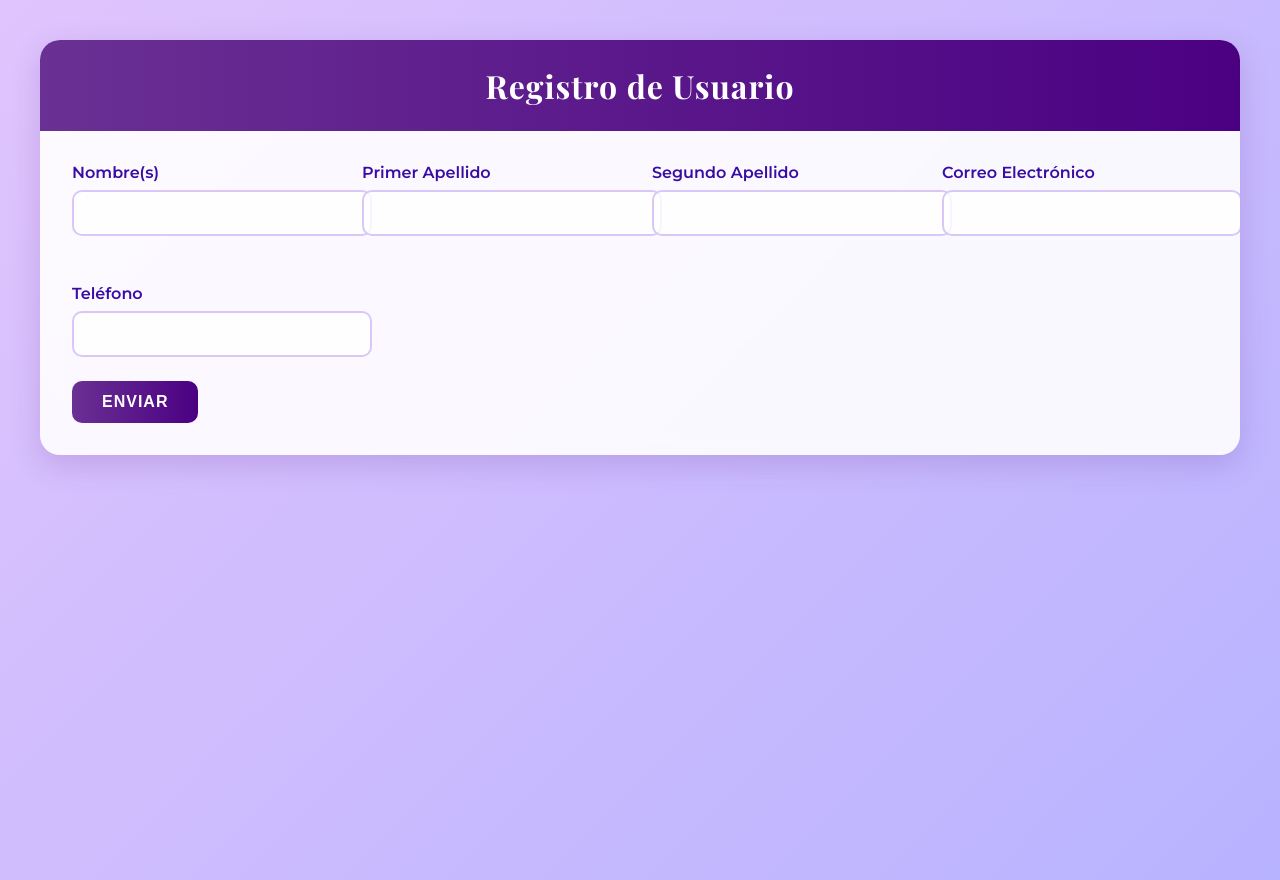
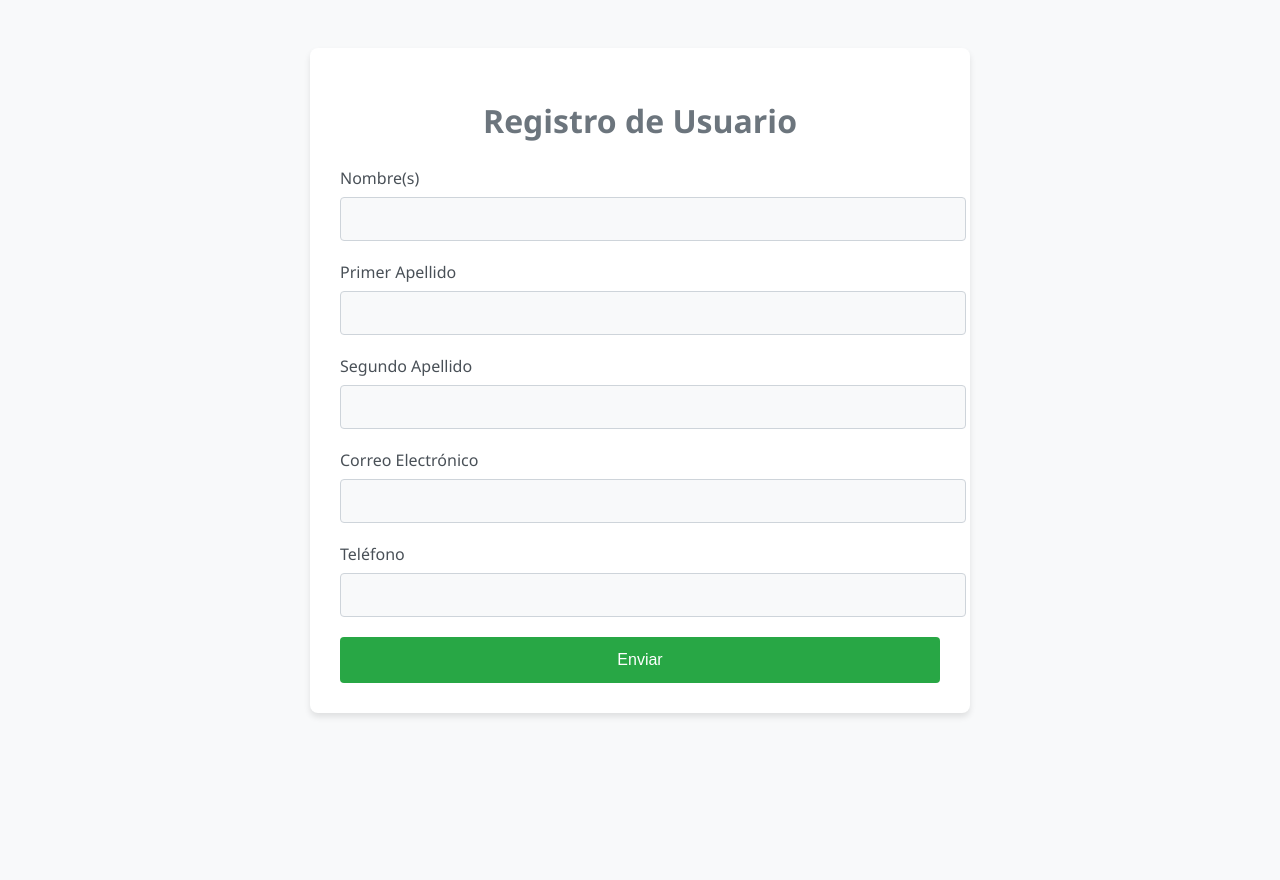
Before and after one commit to DannyDuarte/Formulario, a PHP site: page / in a window 1280 px wide. After the commit the page ends 717 px from the top, so only its background shows below. Run offline with PHP 8.4, Linux system fonts and the light colour scheme; data that the repository does not hold is empty; some libraries are stand-ins or nearby versions.

Commit message:
index.php

```diff
--- a/index.php
+++ b/index.php
@@ -8,7 +8,7 @@ error_reporting(E_ALL);
 define('DB_SERVER', 'tcp:database0123.database.windows.net,1433');
 define('DB_DATABASE', 'Lab5_1PaaS');
 define('DB_USERNAME', 'database0123');
-define('DB_PASSWORD', 'Hola12345678');
+define('DB_PASSWORD', 'Hola12345678'); // Cambia esto por tu contraseña real
 
 // Función para validar datos
 function validarDatos($datos) {
@@ -38,6 +38,7 @@ $error = false;
 $registros = [];
 
 try {
+    // Conexión usando PDO con tu configuración
     $conn = new PDO("sqlsrv:server = ".DB_SERVER."; Database = ".DB_DATABASE, DB_USERNAME, DB_PASSWORD);
     $conn->setAttribute(PDO::ATTR_ERRMODE, PDO::ERRMODE_EXCEPTION);
 
@@ -55,6 +56,7 @@ try {
                 ':correo' => $_POST['correo'],
                 ':telefono' => preg_replace('/[^0-9]/', '', $_POST['telefono'])
             ]);
+
             $mensaje = 'Datos guardados correctamente.';
         } else {
             $error = true;
@@ -62,6 +64,7 @@ try {
         }
     }
 
+    // Obtener registros
     $stmt = $conn->query("SELECT * FROM [dbo].[usuarios] ORDER BY id DESC");
     $registros = $stmt->fetchAll(PDO::FETCH_ASSOC);
 
@@ -75,226 +78,147 @@ try {
 <html lang="es">
 <head>
     <meta charset="UTF-8">
-    <meta name="viewport" content="width=device-width, initial-scale=1.0">
-    <title>Registro de Usuario</title>
-    <link href="https://fonts.googleapis.com/css2?family=Montserrat:wght@400;600&family=Playfair+Display:wght@700&display=swap" rel="stylesheet">
+    <title>Formulario de Registro</title>
     <style>
-        :root {
-            --primary: #6a3093;
-            --primary-light: #a044ff;
-            --secondary: #4b0082;
-            --dark: #2d0a4a;
-            --light: #f9f5ff;
-            --text: #3a0ca3;
-            --success: #9d4edd;
-            --danger: #ff006e;
+        body {
+            font-family: 'Segoe UI', Tahoma, Geneva, Verdana, sans-serif;
+            background-color: #f8f9fa;
+            padding: 40px;
+            color: #343a40;
         }
-
-        body {
-            background: linear-gradient(135deg, #e0c4fd 0%, #b8b3ff 100%);
-            font-family: 'Montserrat', sans-serif;
-            min-height: 100vh;
-            padding: 2rem;
-            color: var(--dark);
+        .form-container {
+            background: #ffffff;
+            padding: 30px;
+            border-radius: 8px;
+            max-width: 600px;
+            margin: auto;
+            box-shadow: 0 4px 6px rgba(0,0,0,0.1);
         }
-
-        .container {
-            max-width: 1200px;
-            margin: 0 auto;
+        h1, h2 {
+            text-align: center;
+            color: #495057;
         }
-
-        .card {
-            background: rgba(255, 255, 255, 0.9);
-            backdrop-filter: blur(10px);
-            border-radius: 20px;
-            box-shadow: 0 10px 30px rgba(106, 48, 147, 0.2);
-            overflow: hidden;
-            margin-bottom: 2rem;
+        h1 {
+            color: #6c757d;
+            margin-bottom: 25px;
         }
-
-        .card-header {
-            background: linear-gradient(to right, var(--primary), var(--secondary));
-            color: white;
-            padding: 1.5rem;
-            text-align: center;
+        .form-group {
+            margin-bottom: 20px;
         }
-
-        .card-header h1, .card-header h2 {
-            font-family: 'Playfair Display', serif;
-            font-weight: 700;
-            margin: 0;
-            letter-spacing: 1px;
+        label {
+            display: block;
+            margin-bottom: 8px;
+            color: #495057;
+            font-weight: 500;
         }
-
-        .card-body {
-            padding: 2rem;
+        input {
+            width: 100%;
+            padding: 12px;
+            font-size: 16px;
+            border: 1px solid #ced4da;
+            border-radius: 4px;
+            background-color: #f8f9fa;
+            color: #495057;
+            transition: border-color 0.3s;
         }
-
-        .form-grid {
-            display: grid;
-            grid-template-columns: repeat(auto-fit, minmax(250px, 1fr));
-            gap: 1.5rem;
+        input:focus {
+            border-color: #80bdff;
+            outline: 0;
+            box-shadow: 0 0 0 0.2rem rgba(0,123,255,0.25);
+            background-color: #fff;
         }
-
-        .form-group {
-            margin-bottom: 1.5rem;
-        }
-
-        .form-group label {
-            display: block;
-            margin-bottom: 0.5rem;
-            font-weight: 600;
-            color: var(--text);
-        }
-
-        .form-control {
+        .btn-submit {
             width: 100%;
-            padding: 12px 15px;
-            border: 2px solid #d9c7f8;
-            border-radius: 10px;
-            font-size: 1rem;
-            transition: all 0.3s;
-            background-color: rgba(255, 255, 255, 0.8);
-        }
-
-        .form-control:focus {
-            border-color: var(--primary-light);
-            box-shadow: 0 0 0 3px rgba(160, 68, 255, 0.2);
-            outline: none;
-        }
-
-        .btn {
-            display: inline-block;
-            padding: 12px 30px;
-            background: linear-gradient(to right, var(--primary), var(--secondary));
+            padding: 14px;
+            background-color: #28a745;
             color: white;
             border: none;
-            border-radius: 10px;
-            font-size: 1rem;
-            font-weight: 600;
+            border-radius: 4px;
+            font-size: 16px;
+            font-weight: 500;
             cursor: pointer;
-            transition: all 0.3s;
-            text-transform: uppercase;
-            letter-spacing: 1px;
+            transition: background-color 0.3s;
         }
-
-        .btn:hover {
-            transform: translateY(-3px);
-            box-shadow: 0 5px 15px rgba(106, 48, 147, 0.4);
+        .btn-submit:hover {
+            background-color: #218838;
         }
-
-        .alert {
-            padding: 1rem;
-            border-radius: 10px;
-            margin-bottom: 1.5rem;
-            display: flex;
-            align-items: center;
+        .response {
+            margin-top: 20px;
+            padding: 15px;
+            border-radius: 4px;
         }
-
-        .alert-success {
-            background-color: rgba(157, 78, 221, 0.1);
-            border-left: 4px solid var(--success);
-            color: var(--text);
+        .response.error {
+            background-color: #f8d7da;
+            border-left: 5px solid #dc3545;
+            color: #721c24;
         }
-
-        .alert-danger {
-            background-color: rgba(255, 0, 110, 0.1);
-            border-left: 4px solid var(--danger);
-            color: #8a0a40;
+        .response.success {
+            background-color: #d4edda;
+            border-left: 5px solid #28a745;
+            color: #155724;
         }
-
         table {
             width: 100%;
-            border-collapse: separate;
-            border-spacing: 0;
-            margin-top: 1.5rem;
-            background: white;
-            border-radius: 15px;
-            overflow: hidden;
-            box-shadow: 0 5px 20px rgba(106, 48, 147, 0.1);
+            border-collapse: collapse;
+            margin-top: 30px;
+            box-shadow: 0 1px 3px rgba(0,0,0,0.1);
         }
-
+        th, td {
+            padding: 12px;
+            border-bottom: 1px solid #dee2e6;
+            text-align: left;
+        }
         th {
-            background: linear-gradient(to right, var(--primary), var(--secondary));
+            background-color: #6c757d;
             color: white;
-            padding: 15px;
-            text-align: left;
-            font-weight: 600;
+            font-weight: 500;
         }
-
-        td {
-            padding: 12px 15px;
-            border-bottom: 1px solid #f0e5ff;
+        tr:nth-child(even) {
+            background-color: #f8f9fa;
         }
-
-        tr:last-child td {
-            border-bottom: none;
-        }
-
-        tr:hover td {
-            background-color: #f9f5ff;
-        }
-
-        @media (max-width: 768px) {
-            .form-grid {
-                grid-template-columns: 1fr;
-            }
-
-            .card-body {
-                padding: 1.5rem;
-            }
+        tr:hover {
+            background-color: #e9ecef;
         }
     </style>
 </head>
 <body>
-    <div class="container">
-        <div class="card">
-            <div class="card-header">
+
+<div class="form-container">
     <h1>Registro de Usuario</h1>
-            </div>
-            <div class="card-body">
+
     <?php if ($mensaje): ?>
-                    <div class="alert <?= $error ? 'alert-danger' : 'alert-success' ?>">
+        <div class="response <?= $error ? 'error' : 'success' ?>">
             <?= $mensaje ?>
         </div>
     <?php endif; ?>
 
     <form method="post">
-                    <div class="form-grid">
         <div class="form-group">
             <label for="nombre">Nombre(s)</label>
-                            <input type="text" name="nombre" class="form-control" required>
+            <input type="text" name="nombre" required>
         </div>
         <div class="form-group">
             <label for="primer_apellido">Primer Apellido</label>
-                            <input type="text" name="primer_apellido" class="form-control" required>
+            <input type="text" name="primer_apellido" required>
         </div>
         <div class="form-group">
             <label for="segundo_apellido">Segundo Apellido</label>
-                            <input type="text" name="segundo_apellido" class="form-control">
+            <input type="text" name="segundo_apellido">
         </div>
         <div class="form-group">
             <label for="correo">Correo Electrónico</label>
-                            <input type="email" name="correo" class="form-control" required>
+            <input type="email" name="correo" required>
         </div>
         <div class="form-group">
             <label for="telefono">Teléfono</label>
-                            <input type="text" name="telefono" class="form-control" required>
+            <input type="text" name="telefono" required>
         </div>
-                    </div>
-                    <button type="submit" name="enviar" class="btn">Enviar</button>
+        <button type="submit" name="enviar" class="btn-submit">Enviar</button>
     </form>
-            </div>
-        </div>
 
     <?php if (!empty($registros)): ?>
-        <div class="card">
-            <div class="card-header">
     <h2>Usuarios Registrados</h2>
-            </div>
-            <div class="card-body">
     <table>
-                    <thead>
         <tr>
             <th>ID</th>
             <th>Nombre</th>
@@ -304,8 +228,6 @@ try {
             <th>Teléfono</th>
             <th>Fecha Registro</th>
         </tr>
-                    </thead>
-                    <tbody>
         <?php foreach ($registros as $r): ?>
             <tr>
                 <td><?= $r['id'] ?></td>
@@ -317,11 +239,9 @@ try {
                 <td><?= date('d/m/Y H:i', strtotime($r['fecha_registro'])) ?></td>
             </tr>
         <?php endforeach; ?>
-                    </tbody>
     </table>
-            </div>
-        </div>
     <?php endif; ?>
 </div>
+
 </body>
 </html>
```
Lines whose indentation alone changed are shown as unchanged.
